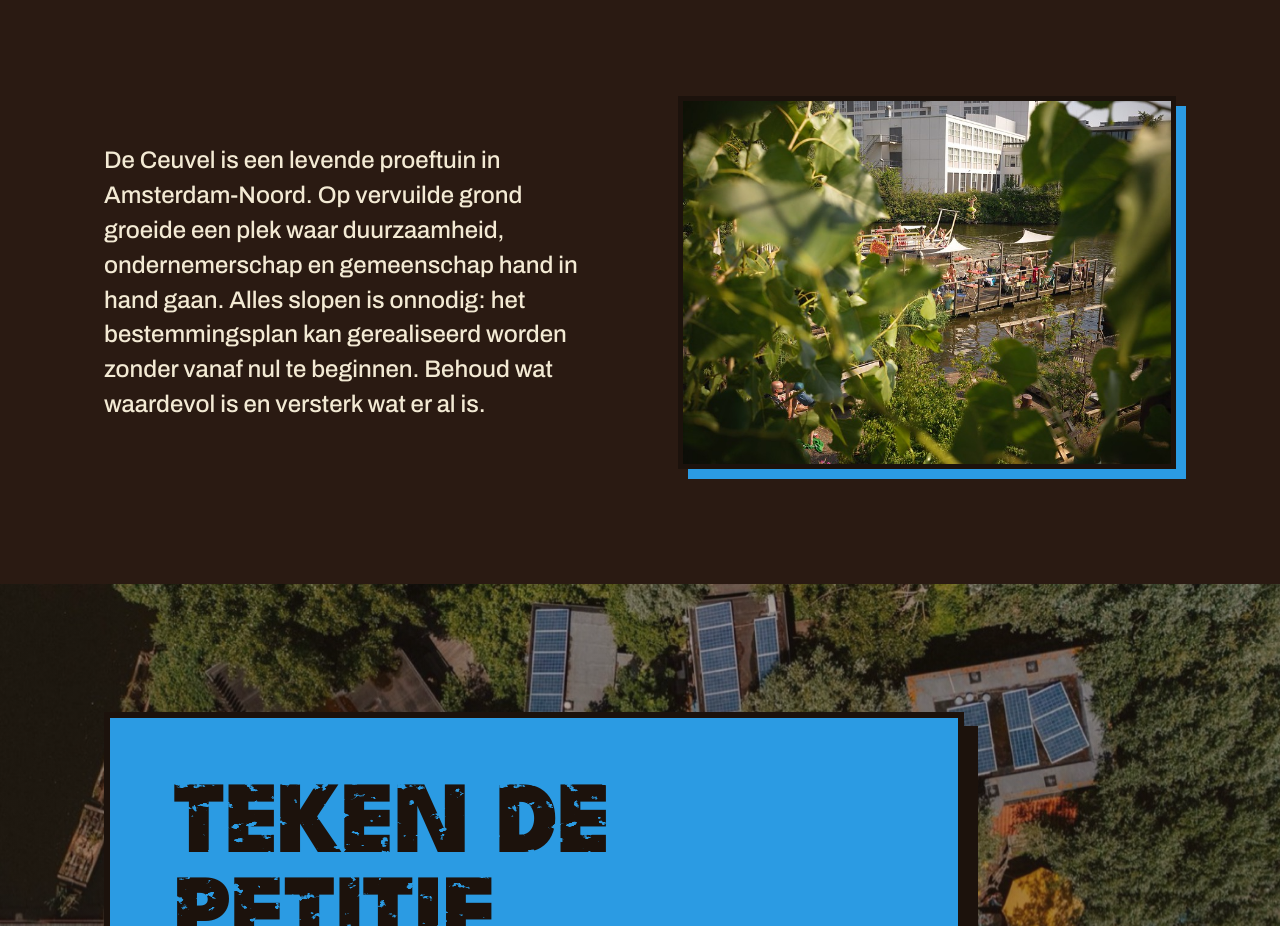
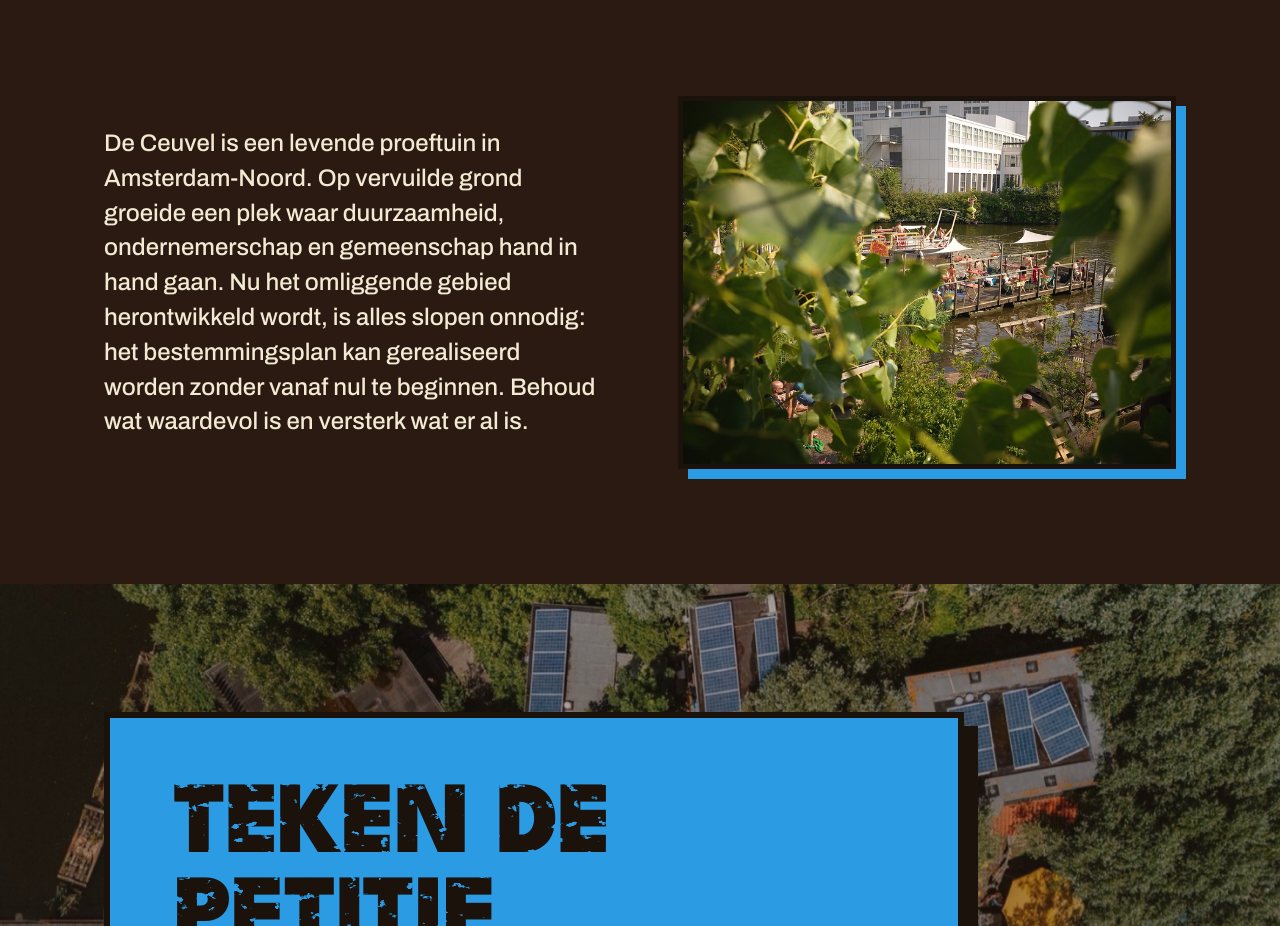
Before and after one commit to bartgramberg/reddeceuvel, a plain HTML site: page index.html in a window 1280 px wide. Shown: the part 1000-1926 px from the top of the page. Drawn offline with Linux system fonts and the light colour scheme.

Commit message:
Verhaaltekst home: context herontwikkeling omliggend gebied
Co-Authored-By: Claude Opus 5.5 <noreply@anthropic.com>

```diff
--- a/index.html
+++ b/index.html
@@ -30,7 +30,7 @@
 
   <section class="sectie">
     <div class="binnen verhaal">
-      <p class="lead opkomst">De Ceuvel is een levende proeftuin in Amsterdam-Noord. Op vervuilde grond groeide een plek waar duurzaamheid, ondernemerschap en gemeenschap hand in hand gaan. Alles slopen is onnodig: het bestemmingsplan kan gerealiseerd worden zonder vanaf nul te beginnen. Behoud wat waardevol is en versterk wat er al is.</p>
+      <p class="lead opkomst">De Ceuvel is een levende proeftuin in Amsterdam-Noord. Op vervuilde grond groeide een plek waar duurzaamheid, ondernemerschap en gemeenschap hand in hand gaan. Nu het omliggende gebied herontwikkeld wordt, is alles slopen onnodig: het bestemmingsplan kan gerealiseerd worden zonder vanaf nul te beginnen. Behoud wat waardevol is en versterk wat er al is.</p>
       <img class="opkomst" src="assets/img/foto/terras.jpg" alt="Mensen op de steigers van De Ceuvel aan het water" loading="lazy">
     </div>
   </section>
```
